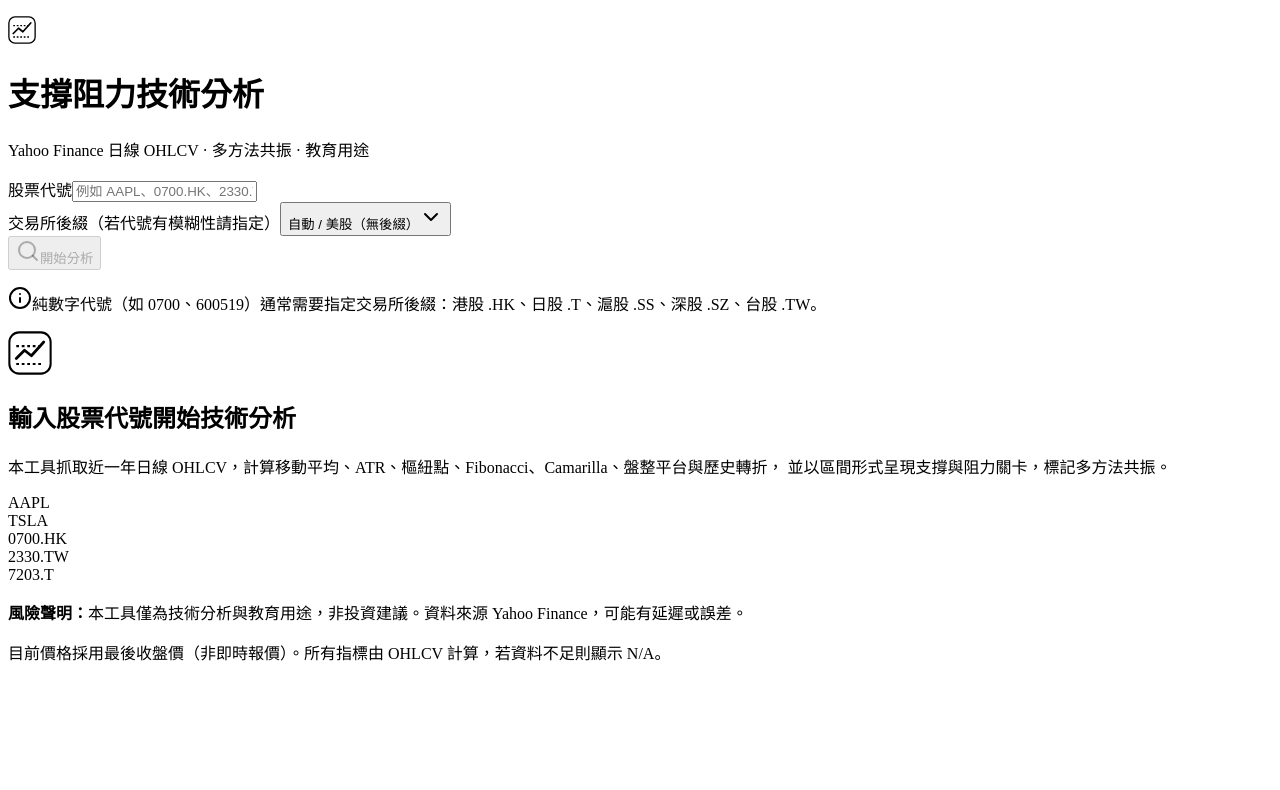
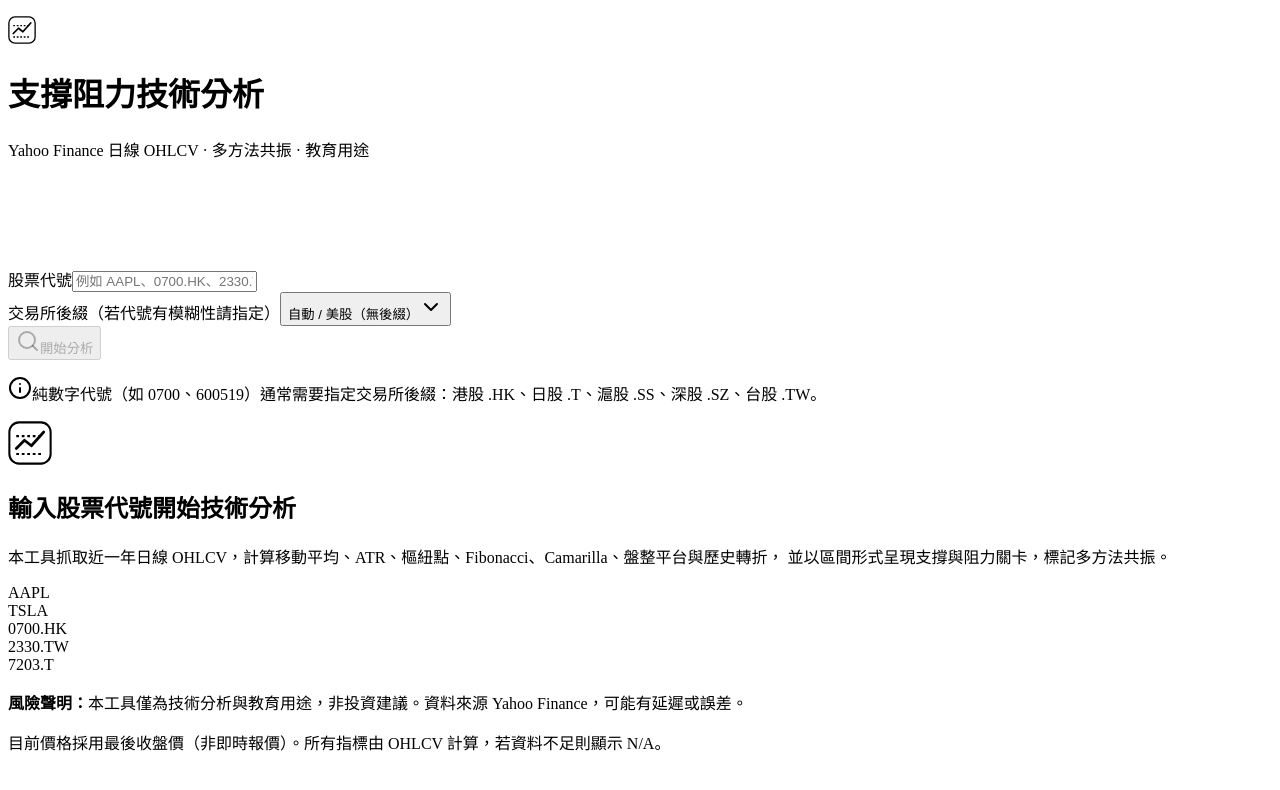
Before and after one commit to lauyw1027/stock-sr, a React (Vite) app in the folder client/: page /#/ in a window 1280 px wide. Shown: the top 790 px of the page. Built offline with nearby package versions, Linux system fonts and the light colour scheme; a web font is replaced by a local one.

Commit message:
Refactor project structure for Vercel serverless deployment22

```diff
--- a/client/index.html
+++ b/client/index.html
@@ -6,6 +6,16 @@
     <link rel="icon" type="image/png" href="/favicon.png" />
     <title>支撐阻力技術分析 | 股票技術分析工具</title>
     <meta name="description" content="輸入股票代號，計算 MA、ATR、樞紐點、Fibonacci、Camarilla 與盤整平台，產生支撐阻力區間與短中線情境分析。" />
+    <!-- Open Graph / Facebook -->
+    <meta property="og:type" content="website" />
+    <meta property="og:title" content="支撐阻力技術分析 | 股票技術分析工具" />
+    <meta property="og:description" content="輸入股票代號，計算支撐阻力區間與短中線情境分析" />
+    <!-- Twitter -->
+    <meta name="twitter:card" content="summary_large_image" />
+    <meta name="twitter:title" content="支撐阻力技術分析 | 股票技術分析工具" />
+    <meta name="twitter:description" content="輸入股票代號，計算支撐阻力區間與短中線情境分析" />
+    <!-- Google AdSense -->
+    <script async src="https://pagead2.googlesyndication.com/pagead/js/adsbygoogle.js?client=ca-pub-5616423133058703" crossorigin="anonymous"></script>
     <link rel="preconnect" href="https://fonts.googleapis.com" />
     <link rel="preconnect" href="https://fonts.gstatic.com" crossorigin />
     <link
--- a/client/src/pages/home.tsx
+++ b/client/src/pages/home.tsx
@@ -124,6 +124,16 @@ export default function Home() {
           </div>
         </div>
       </header>
+
+      {/* Google AdSense */}
+      <div className=" py-2 text-center">
+        <ins className="adsbygoogle"
+          style={{ display: 'block', minHeight: '90px' }}
+          data-ad-client="ca-pub-5616423133058703"
+          data-ad-slot="1234567890"
+          data-ad-format="horizontal"
+          data-full-width-responsive="true"></ins>
+      </div>
 
       <main className="mx-auto max-w-6xl px-4 py-6 space-y-6">
         {/* 輸入區 */}
```
Also changed, not shown: client/public/robots.txt (added), 1 other file (tests, documents, lock files or other folders).
